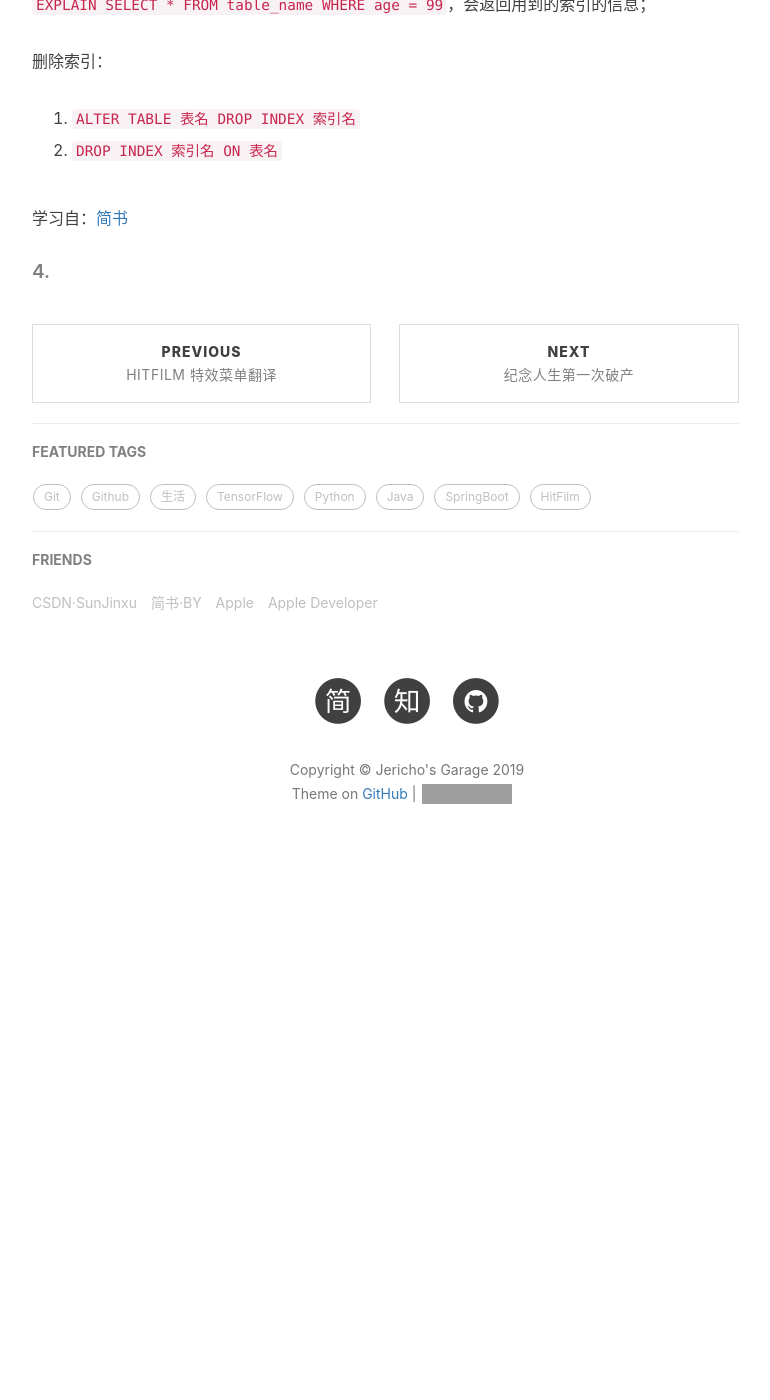
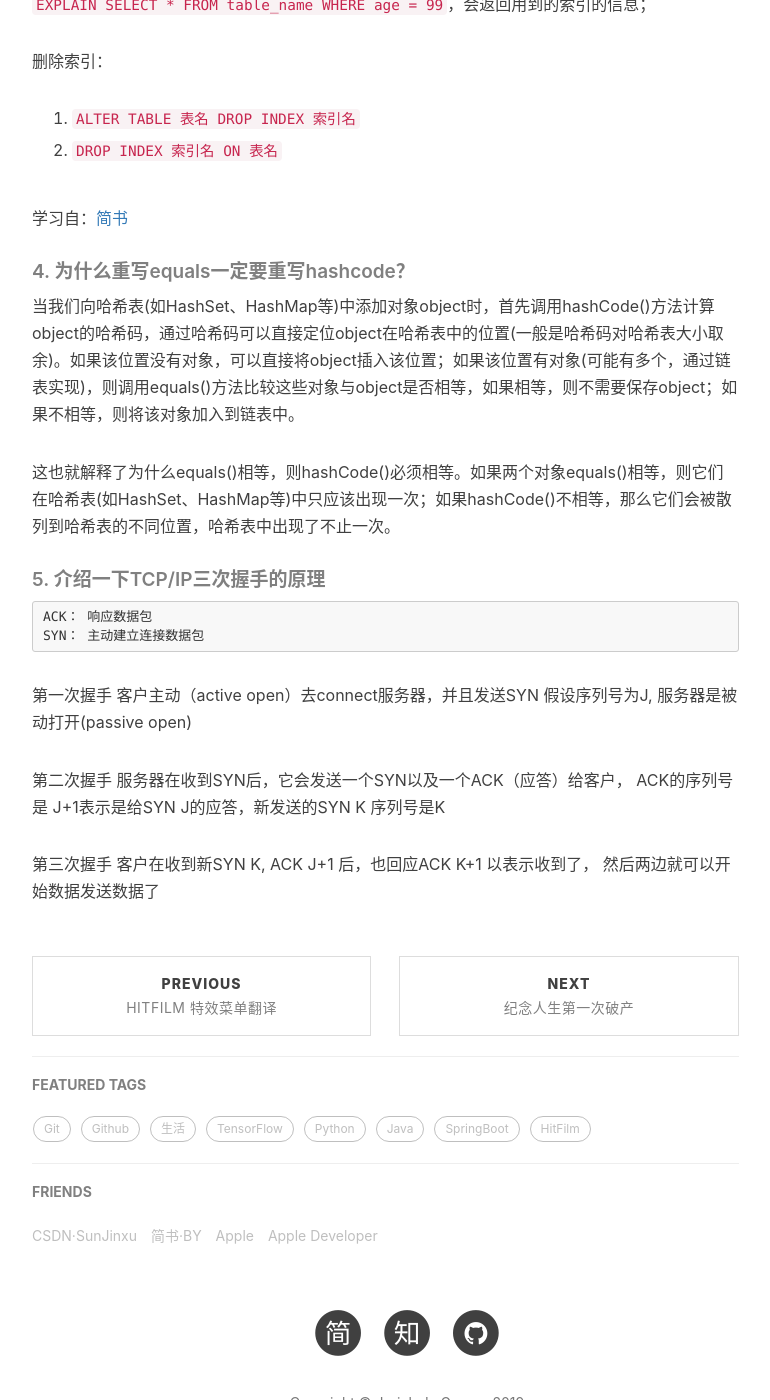
Before and after one commit to JerichoX/jerichox.github.io, a Jekyll site: the page built from _posts/2019-05-14-我的面试记录.md, in a window 1280 px wide and 1400 px high, scrolled down 1255 px. Shown: the whole window, without its empty margins (233-1003 px from the left). Built offline with Jekyll 4.4.1, drawn with Linux system fonts in a browser that asks for light colours; nearby versions of some CDN libraries; comment, search, counter and statistics services are not loaded; before the commit the page ends 2153 px from its top, so only the background shows below that; grey boxes are pictures that could not be loaded.

Commit message:
update article

```diff
--- a/_posts/2019-05-14-我的面试记录.md
+++ b/_posts/2019-05-14-我的面试记录.md
@@ -40,4 +40,23 @@ EXPLAIN关键字，用来查看索引是否正在被使用，验证索引，如
 
 学习自：[简书](https://www.jianshu.com/p/0d6c828d3c70)
 
-##### 4.
+##### 4. 为什么重写equals一定要重写hashcode？
+当我们向哈希表(如HashSet、HashMap等)中添加对象object时，首先调用hashCode()方法计算object的哈希码，通过哈希码可以直接定位object在哈希表中的位置(一般是哈希码对哈希表大小取余)。如果该位置没有对象，可以直接将object插入该位置；如果该位置有对象(可能有多个，通过链表实现)，则调用equals()方法比较这些对象与object是否相等，如果相等，则不需要保存object；如果不相等，则将该对象加入到链表中。
+
+这也就解释了为什么equals()相等，则hashCode()必须相等。如果两个对象equals()相等，则它们在哈希表(如HashSet、HashMap等)中只应该出现一次；如果hashCode()不相等，那么它们会被散列到哈希表的不同位置，哈希表中出现了不止一次。
+
+##### 5. 介绍一下TCP/IP三次握手的原理
+    ACK： 响应数据包
+    SYN： 主动建立连接数据包
+
+第一次握手
+客户主动（active open）去connect服务器，并且发送SYN 假设序列号为J,
+服务器是被动打开(passive open)
+
+第二次握手
+服务器在收到SYN后，它会发送一个SYN以及一个ACK（应答）给客户，
+ACK的序列号是 J+1表示是给SYN J的应答，新发送的SYN K 序列号是K
+
+第三次握手
+客户在收到新SYN K, ACK J+1 后，也回应ACK K+1 以表示收到了，
+然后两边就可以开始数据发送数据了
```
